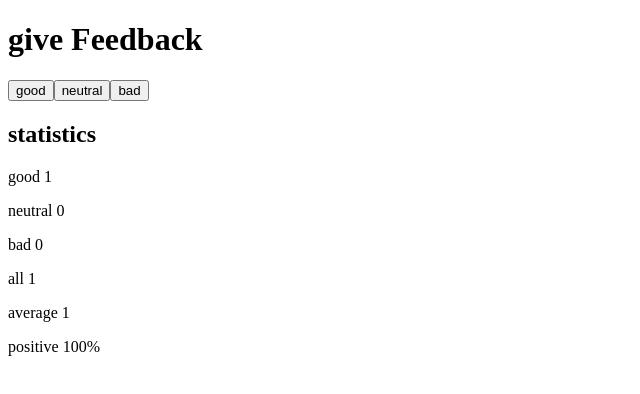
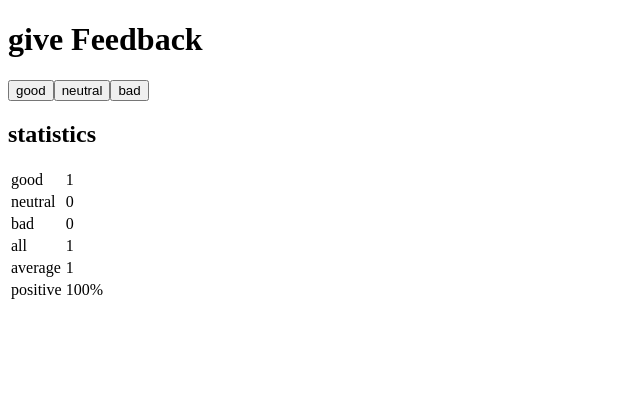
Before and after one commit to Gumbosh/fullstackopen, a React (Vite) app in the folder part1/unicafe/: page / in a window 1280 px wide. Both pictures are taken after a click on the button "good". Shown: the top 394 px of the page, without its empty margins (0-640 px from the left). Built offline with nearby package versions, Linux system fonts and the light colour scheme.

Commit message:
feat: Add solution for exercise 1.11

```diff
--- a/part1/unicafe/src/components/StatisticLine.jsx
+++ b/part1/unicafe/src/components/StatisticLine.jsx
@@ -1,8 +1,11 @@
 const StatisticLine = ({ text, value }) => {
   return (
-    <p>
-      {text} {value}
-    </p>
+    <tbody>
+      <tr>
+        <td>{text}</td>
+        <td>{value}</td>
+      </tr>
+    </tbody>
   );
 };
 
--- a/part1/unicafe/src/components/Statistics.jsx
+++ b/part1/unicafe/src/components/Statistics.jsx
@@ -8,14 +8,14 @@ const Statistics = ({ ratings }) => {
   return all === 0 ? (
     <p>No feedback given</p>
   ) : (
-    <>
+    <table>
       <StatisticLine text="good" value={good} />
       <StatisticLine text="neutral" value={neutral} />
       <StatisticLine text="bad" value={bad} />
       <StatisticLine text="all" value={all} />
       <StatisticLine text="average" value={average} />
       <StatisticLine text="positive" value={`${positive}%`} />
-    </>
+    </table>
   );
 };
 
```
